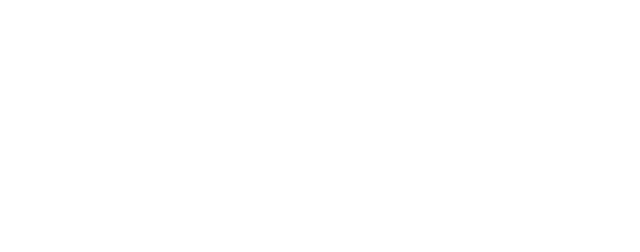
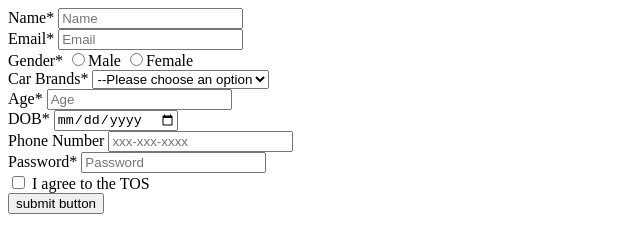
Before and after one commit to acciojob/signup-form-car-shiv30310, a website: page main.html in a window 1280 px wide. Shown: the whole page, without its empty margins (0-640 px from the left). Drawn offline with Linux system fonts and the light colour scheme.

Commit message:
created a submission

```diff
--- a/main.html
+++ b/main.html
@@ -7,7 +7,53 @@
 </head>
 
 <body>
-	<!-- the entire body must be written by student -->
+	<form method="get">
+		<div>
+			<label for='name'>Name*</label>
+			<input name="Name" type="text" id='#name' placeholder="Name">
+		<div>
+		<div>
+			<label for='email'>Email*</label>
+			<input name="email" type="email" id='#email' placeholder="Email">
+		</div>
+		<div>
+			<label for='gender'>Gender*</label>
+			<input id="#gender_m" type="radio">Male</input>
+			<input id="#gender_f" type="radio">Female</input>
+		</div>
+		<div>
+			<label for="cars">Car Brands* </label>
+			<select name="cars" id='#cars' >
+				<option value="" disabled selected hidden>--Please choose an option</option>
+				<option value="BMW">BMW</option>
+				<option value="Audi">Audi</option>
+				<option value="Mercedez">Mercedez</option>
+			</select>
+		<div>
+		<div>
+			<label for='age'>Age*</label>
+			<input name="age" type="text" id='#age' placeholder="Age">
+		</div>
+		<div>
+		<label for='dob'>DOB*</label>
+		<input name="dob" type="date" id='#dob' placeholder="Age">
+		</div>
+		<div>
+			<label for='tel'>Phone Number</label>
+			<input name="tel" type="number" id='#tel' placeholder="xxx-xxx-xxxx">
+		</div>
+		<div>
+			<label for='password'>Password*</label>
+			<input name="password" type="password" id='#password' placeholder="Password">
+		</div>
+		<div>
+			<input type="checkbox" id="#tos">
+			<label>I agree to the TOS</label>
+		</div>
+		<div>
+			<button type="submit">submit button</button>
+		</div>
+	</form>
     <script type="text/javascript" src="./script.js">
 </script>
 
```
